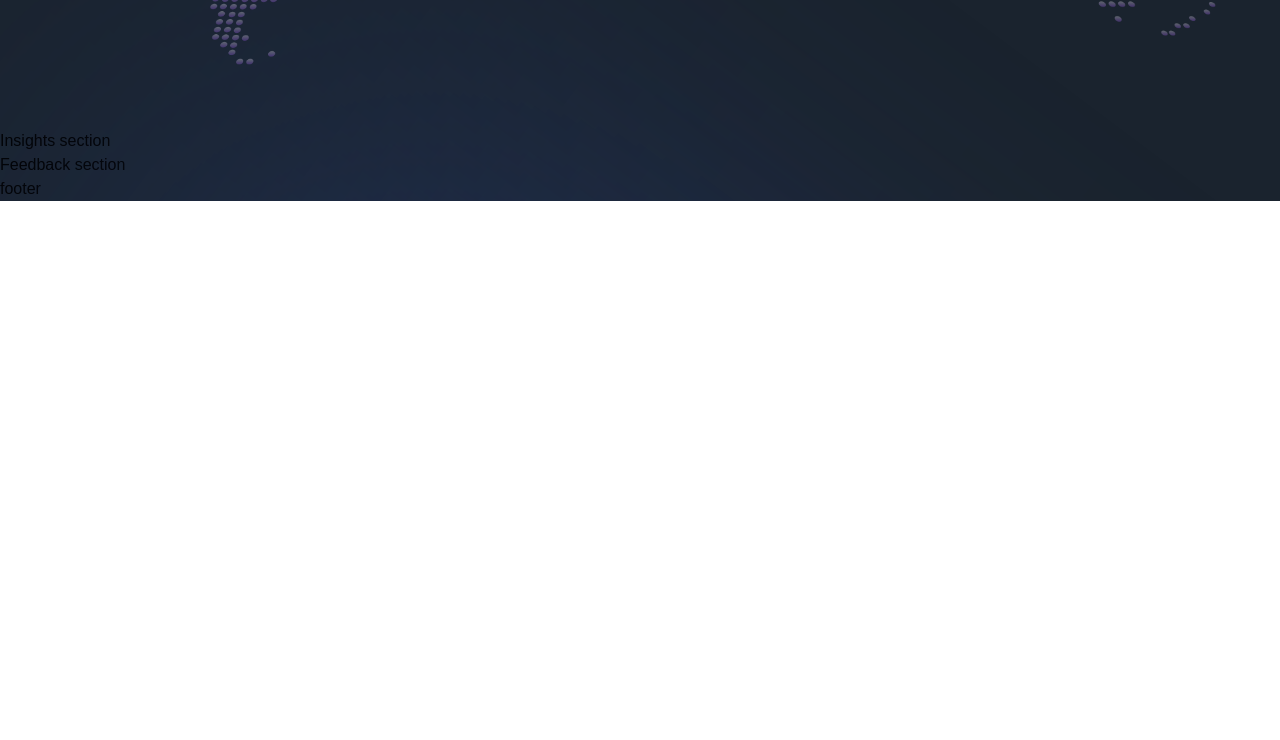
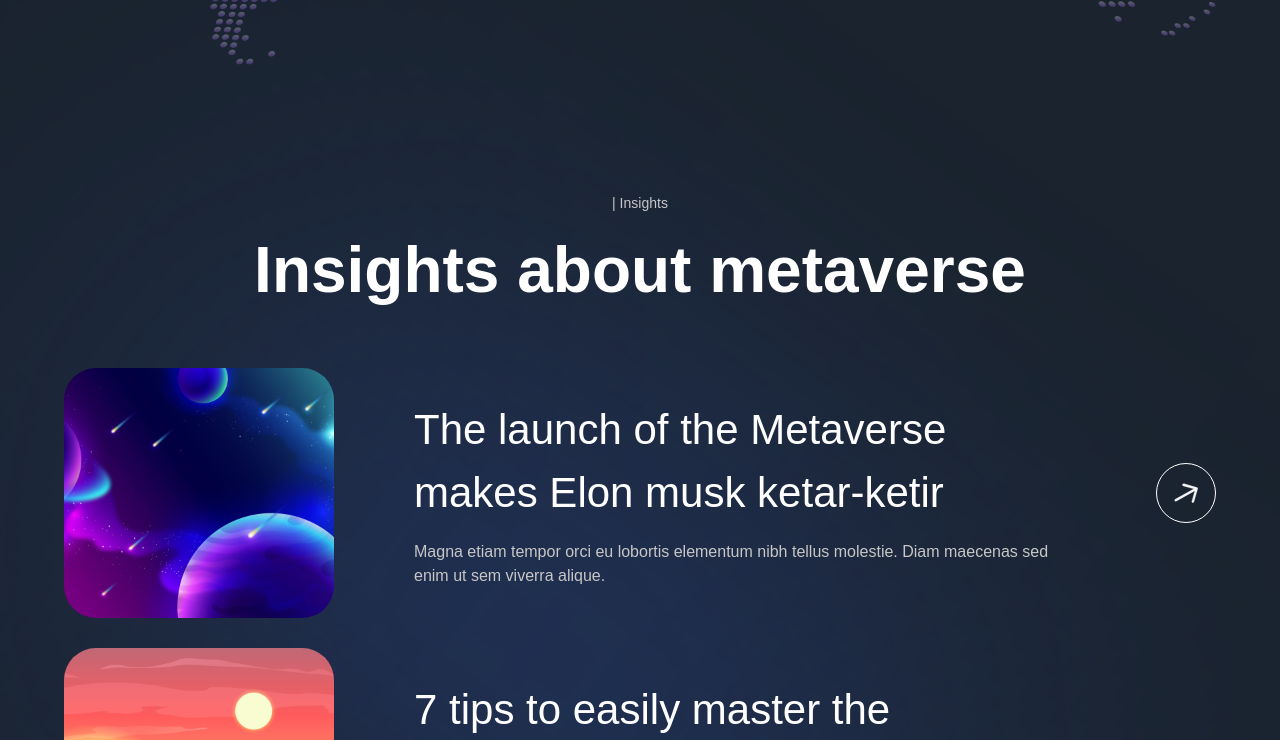
Before and after one commit to SoumyajeetMazumdar/metaverse-framer, a Next.js app in the folder project-metaverse/: page / in a window 1280 px wide. Shown: the part 4940-5680 px from the top of the page. Before the commit the page ends 5141 px from the top, so only its background shows below. Built offline with nearby package versions, Linux system fonts and the light colour scheme; a web font is replaced by a local one.

Commit message:
insightcard done

```diff
--- a/project-metaverse/components/InsightCard.jsx
+++ b/project-metaverse/components/InsightCard.jsx
@@ -1,9 +1,38 @@
-'use client';
+"use client";
 
-const InsightCard = () => (
-  <div>
-    Insight Card
-  </div>
+import { motion } from "framer-motion";
+import { fadeIn } from "../utils/motion";
+
+const InsightCard = ({ title, subtitle, imgUrl, index }) => (
+  <motion.div
+    variants={fadeIn("up", "spring", index * 0.5, 1)}
+    className="flex md:flex-row flex-col gap-4"
+  >
+    <img
+      src={imgUrl}
+      alt={title}
+      className="w-full md:w-[270px] h-[250px] rounded-[32px] object-cover "
+    />
+
+    <div className="w-full flex justify-between items-center">
+      <div className="flex-1 md:ml-16 flex flex-col max-w-[650px]">
+        <h4 className="font-normal text-white lg:text-[42px] text-[26px]">
+          {title}
+        </h4>
+        <p className="mt-4 font-normal lg:text-[20px]text-[14px] text-secondary-white">
+          {subtitle}
+        </p>
+      </div>
+
+      <div className="hidden lg:flex items-center justify-center w-[60px] h-[60px] rounded-full bg-transparent border-[1px] border-solid border-white ">
+        <img
+          src="/arrow.svg"
+          alt="arrow"
+          className="w-2/5 h-2/5 object-contain"
+        />
+      </div>
+    </div>
+  </motion.div>
 );
 
 export default InsightCard;
--- a/project-metaverse/sections/Insights.jsx
+++ b/project-metaverse/sections/Insights.jsx
@@ -1,8 +1,35 @@
-'use client';
+"use client";
+
+import { motion } from "framer-motion";
+
+import styles from "../styles";
+import { staggerContainer } from "../utils/motion";
+import { TypingText, TitleText, InsightCard } from "../components";
+
+import { insights } from "../constants";
 
 const Insights = () => (
-  <section>
-    Insights section
+  <section className={`${styles.paddings} relative z-10`}>
+    <motion.div
+      variants={staggerContainer}
+      initial="hidden"
+      whileInView="show"
+      viewport={{ once: false, amount: 0.25 }}
+      className={`${styles.innerWidth} mx-auto `}
+    >
+      <TypingText title="| Insights" textStyles="text-center" />
+
+      <TitleText
+        title={<>Insights about metaverse</>}
+        textStyles="text-center"
+      />
+
+      <div className="mt-[50px] flex flex-col gap-[30px]">
+        {insights.map((insight, index) => (
+          <InsightCard key={index} index={index + 1} {...insight} />
+        ))}
+      </div>
+    </motion.div>
   </section>
 );
 
```
